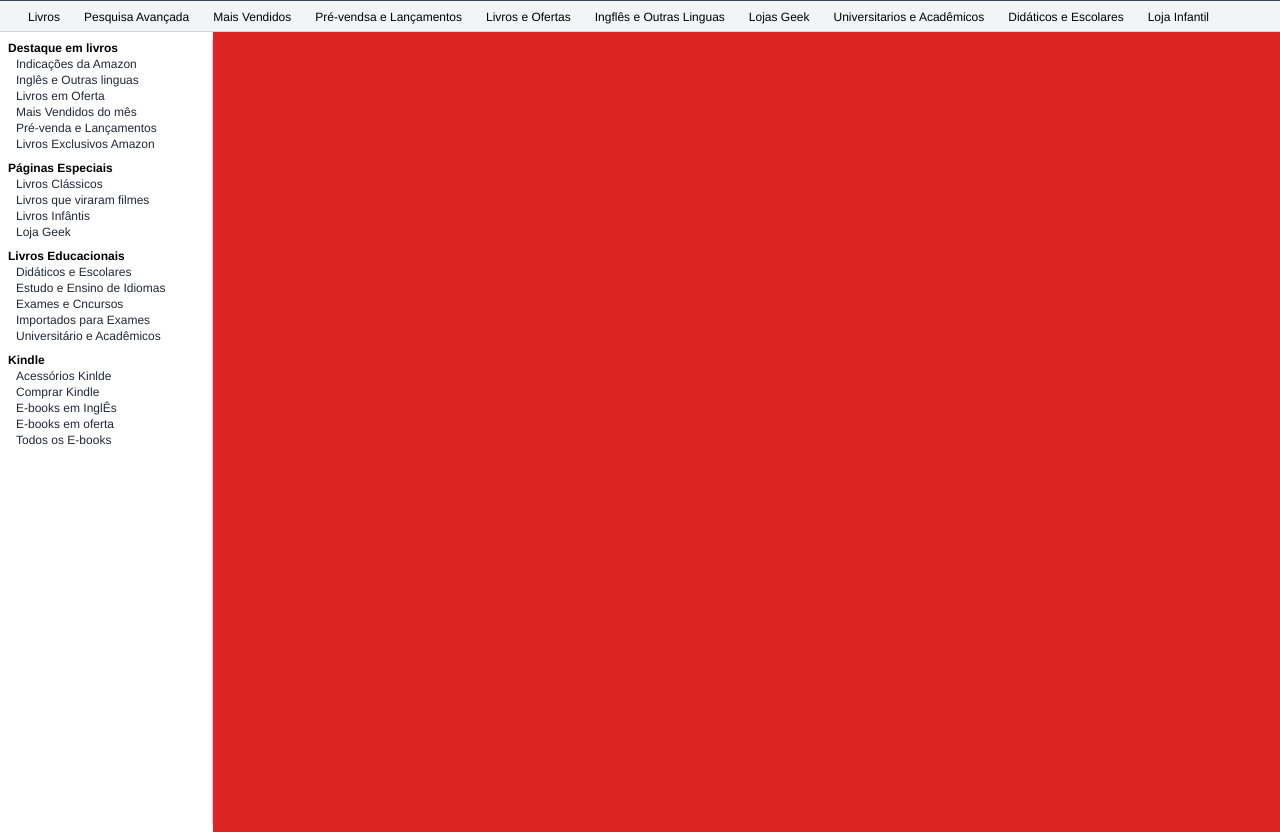
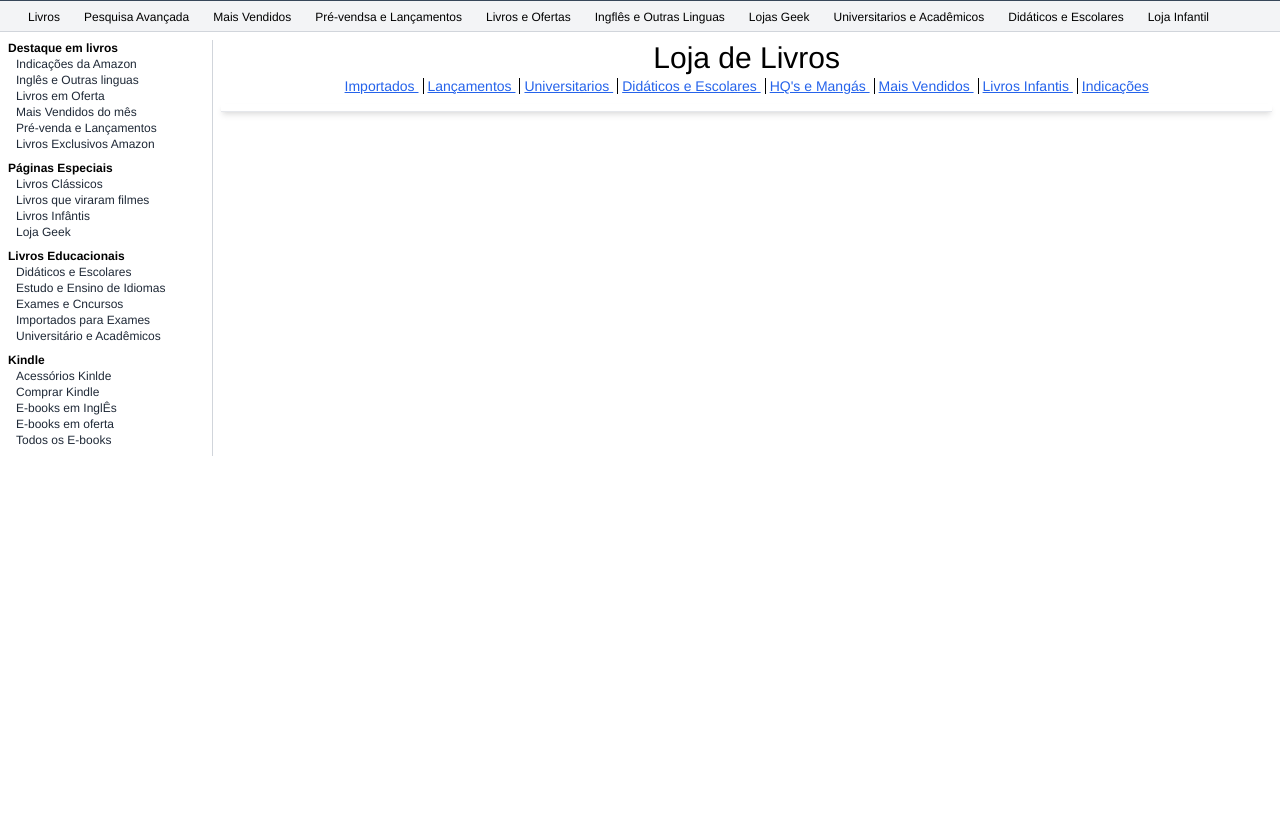
Before and after one commit to nepanuceno/curso-tailwindcss, a website: page src/index.html in a window 1280 px wide. Shown: the part 97-929 px from the top of the page. After the commit the page ends 800 px from the top, so only its background shows below. Drawn offline with Linux system fonts and the light colour scheme.

Commit message:
Menu horizontal

```diff
--- a/src/index.html
+++ b/src/index.html
@@ -1,14 +1,18 @@
 <!DOCTYPE html>
 <html lang="en">
+
 <head>
   <meta charset="UTF-8">
   <meta http-equiv="X-UA-Compatible" content="IE=edge">
   <meta name="viewport" content="width=device-width, initial-scale=1.0">
-  <link rel="stylesheet" href="https://cdnjs.cloudflare.com/ajax/libs/font-awesome/6.0.0-beta3/css/all.min.css" integrity="sha512-Fo3rlrZj/k7ujTnHg4CGR2D7kSs0v4LLanw2qksYuRlEzO+tcaEPQogQ0KaoGN26/zrn20ImR1DfuLWnOo7aBA==" crossorigin="anonymous" referrerpolicy="no-referrer" />
+  <link rel="stylesheet" href="https://cdnjs.cloudflare.com/ajax/libs/font-awesome/6.0.0-beta3/css/all.min.css"
+    integrity="sha512-Fo3rlrZj/k7ujTnHg4CGR2D7kSs0v4LLanw2qksYuRlEzO+tcaEPQogQ0KaoGN26/zrn20ImR1DfuLWnOo7aBA=="
+    crossorigin="anonymous" referrerpolicy="no-referrer" />
   <link rel="stylesheet" href="css/styles.css">
   <link rel="shortcut icon" href="img/amazon.ico" type="image/x-icon">
   <title>Clone Amazon</title>
 </head>
+
 <body>
   <header>
     <div class="grid text-white">
@@ -23,7 +27,8 @@
         </div>
         <div class="flex-grow order-2 w-full pt-1 md:order-none md:w-auto md:ml-3 mr:0">
           <form action="" class="flex">
-            <select name="" id="" class="hidden p-2 text-xs text-gray-700 bg-gray-100 border-r border-gray-500 rounded-tl rounded-bl md:block hover:bg-gray-300">
+            <select name="" id=""
+              class="hidden p-2 text-xs text-gray-700 bg-gray-100 border-r border-gray-500 rounded-tl rounded-bl md:block hover:bg-gray-300">
               <option value="">Livros</option>
             </select>
             <input class="flex-grow p-2 rounded-l md:rounded-none" type="text" name="" id="">
@@ -45,9 +50,11 @@
           <p class="font-extrabold">Prime <i class="fas fa-chevron-down"></i></p>
         </div>
         <!-- CARRINHO -->
-        <div class="absolute right-0 order-1 p-2 mr-2 border border-transparent rounded-sm top-1 hover:border-white md:mr-0 md:t-0 md:relative md:order-none md:flex">
+        <div
+          class="absolute right-0 order-1 p-2 mr-2 border border-transparent rounded-sm top-1 hover:border-white md:mr-0 md:t-0 md:relative md:order-none md:flex">
           <i class="flex text-2xl fas fa-shopping-cart md:mr-2"></i>
-          <span class="absolute top-0 left-0 w-6 h-6 ml-4 -mt-1 text-base text-center rounded-full bold text-gold-200 bg-darkblue-600">0</span>
+          <span
+            class="absolute top-0 left-0 w-6 h-6 ml-4 -mt-1 text-base text-center rounded-full bold text-gold-200 bg-darkblue-600">0</span>
           <span class="hidden text-xs font-extrabold md:flex">Carrinho</span>
         </div>
         <!-- FIM CARRINHO -->
@@ -214,11 +221,37 @@
         </ul>
       </div>
       <!-- CONTEÚDO -->
-      <div class="h-screen col-span-5 bg-red-600">
-
+      <div class="md:col-span-5 col-span-6 p-2">
+        <div class="flex flex-col"></div>
+        <!-- TITULO CATEGORIA -->
+        <div class="text-center">
+          <h2 class="text-2xl font-bold md:text-3xl md:font-normal">Loja de Livros</h2>
+          <ul class="flex flex-wrap md:flex-nowrap justify-center md:text-sm px-4 md:px-0 pb-2">
+            <li>
+              <a href="#" class="text-blue-600 underline hover:text-orange-650 px-1 border-r border-black">
+                Importados </a>
+              <a href="#" class="text-blue-600 underline hover:text-orange-650 px-1 border-r border-black">
+                Lançamentos </a>
+              <a href="#" class="text-blue-600 underline hover:text-orange-650 px-1 border-r border-black">
+                Universitarios </a>
+              <a href="#" class="text-blue-600 underline hover:text-orange-650 px-1 border-r border-black">
+                Didáticos e Escolares </a>
+              <a href="#" class="text-blue-600 underline hover:text-orange-650 px-1 border-r border-black">
+                HQ's e Mangás </a>
+              <a href="#" class="text-blue-600 underline hover:text-orange-650 px-1 border-r border-black">
+                Mais Vendidos </a>
+              <a href="#" class="text-blue-600 underline hover:text-orange-650 px-1 border-r border-black">
+                Livros Infantis </a>
+                <a href="#" class="text-blue-600 underline hover:text-orange-650 px-1">
+                  Indicações </a>
+            </li>
+          </ul>
+          <div class="h-2 border-b shadow-md"></div>
+        </div>
       </div>
     </div>
 
   </main>
 </body>
+
 </html>
```
Also changed, not shown: package.json (+6 -1 lines), src/css/styles.css, 2 other files.
